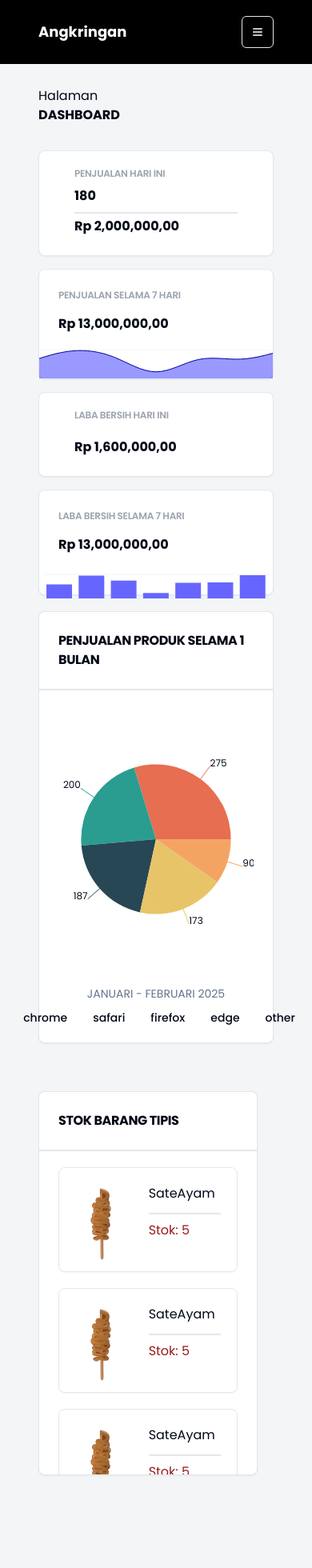
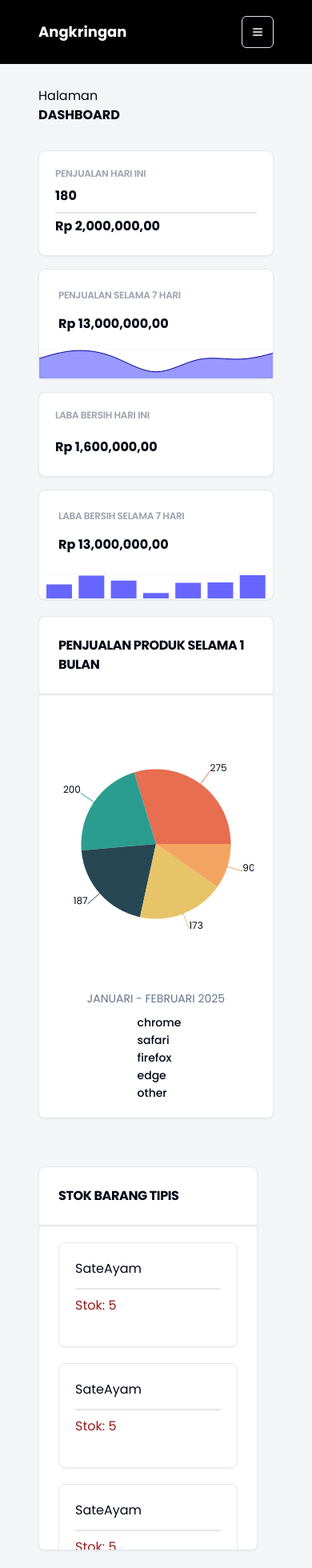
Before and after one commit to rifkyhilman/Angkringan-client, a React (Vite) app: page /dashboard in a window 390 px wide. Shown: the top 1960 px of the page at 80% size. Before the commit the page ends 1880 px from the top, so only its background shows below. Built offline with nearby package versions, Linux system fonts and the light colour scheme; sample sign-in values are in the browser's storage.

Commit message:
:iphone: Resize all cards dashboard
resize all cards dashboard

```diff
--- a/src/components/Cards/CardLimitStock.jsx
+++ b/src/components/Cards/CardLimitStock.jsx
@@ -14,8 +14,8 @@ const CardLimitStock = () => {
             </CardHeader>
             <CardContent className="flex-1 overflow-y-auto no-scrollbar">
                 <Card className="mt-5 pr-5 pt-5 h-[8.2rem]">
-                    <div className="grid grid-flow-col grid-rows-3 gap-2">
-                        <div className="row-span-3 mx-auto">
+                    <div className="grid grid-flow-col grid-rows-3 gap-2 max-sm:ml-5">
+                        <div className="row-span-3 mx-auto max-sm:hidden">
                             <img src={SateAyam} className="w-[100px] h-[100px]" alt="SateAyam"/>
                         </div>
                         <div className="col-span-2 border-b-2 border-b-gray-200 pb-3">SateAyam</div>
@@ -23,8 +23,8 @@ const CardLimitStock = () => {
                     </div>
                 </Card>
                 <Card className="mt-5 pr-5 pt-5 h-[8.2rem]">
-                    <div className="grid grid-flow-col grid-rows-3 gap-2">
-                        <div className="row-span-3 mx-auto">
+                    <div className="grid grid-flow-col grid-rows-3 gap-2 max-sm:ml-5">
+                        <div className="row-span-3 mx-auto max-sm:hidden">
                             <img src={SateAyam} className="w-[100px] h-[100px]" alt="SateAyam"/>
                         </div>
                         <div className="col-span-2 border-b-2 border-b-gray-200 pb-3">SateAyam</div>
@@ -32,8 +32,8 @@ const CardLimitStock = () => {
                     </div>
                 </Card>
                 <Card className="mt-5 pr-5 pt-5 h-[8.2rem]">
-                    <div className="grid grid-flow-col grid-rows-3 gap-2">
-                        <div className="row-span-3 mx-auto">
+                    <div className="grid grid-flow-col grid-rows-3 gap-2 max-sm:ml-5">
+                        <div className="row-span-3 mx-auto max-sm:hidden">
                             <img src={SateAyam} className="w-[100px] h-[100px]" alt="SateAyam"/>
                         </div>
                         <div className="col-span-2 border-b-2 border-b-gray-200 pb-3">SateAyam</div>
@@ -41,8 +41,8 @@ const CardLimitStock = () => {
                     </div>
                 </Card>
                 <Card className="mt-5 mb-5 pr-5 pt-5 h-[8.2rem]">
-                    <div className="grid grid-flow-col grid-rows-3 gap-2">
-                        <div className="row-span-3 mx-auto">
+                    <div className="grid grid-flow-col grid-rows-3 gap-2 max-sm:ml-5">
+                        <div className="row-span-3 mx-auto max-sm:hidden">
                             <img src={SateAyam} className="w-[100px] h-[100px]" alt="SateAyam"/>
                         </div>
                         <div className="col-span-2 border-b-2 border-b-gray-200 pb-3">SateAyam</div>
--- a/src/components/Cards/CardPie.jsx
+++ b/src/components/Cards/CardPie.jsx
@@ -34,11 +34,11 @@ const CardPie = () => {
               <div className="leading-none text-muted-foreground mb-2 uppercase">
                   januari - februari 2025
               </div>
-              <div className="flex items-center gap-2 font-medium leading-none">
+              <div className="flex items-center gap-2 font-medium leading-none max-sm:flex-col max-sm:items-start">
                   {ChartDataPie.map(data => {
                       return(
                           <div key={data.browser} className="flex mr-2">
-                              <div className={`bg-[${data.color}] w-3 h-auto mr-1`}></div>
+                              <div className={`bg-[hsl(var(${data.color}))] w-3 h-auto mr-1`}></div>
                               <p>{data.browser}</p>
                           </div>
                       )}
--- a/src/components/Cards/CardProfits.jsx
+++ b/src/components/Cards/CardProfits.jsx
@@ -8,10 +8,10 @@ import {
 const CardProfits = () => {
     return (
         <Card className="px-5 pt-3">
-            <CardHeader className= "py-2">
+            <CardHeader className= "py-2 px-0">
                 <CardTitle className="text-xs text-gray-400 uppercase">Laba Bersih Hari ini</CardTitle>
             </CardHeader>
-            <CardContent className="font-bold">
+            <CardContent className="font-bold px-0">
                 <div className="mt-3 text-base">
                     <p>Rp 1,600,000,00</p>
                 </div>
--- a/src/components/Cards/CardProfitsChart.jsx
+++ b/src/components/Cards/CardProfitsChart.jsx
@@ -22,7 +22,7 @@ const CardProfitsChart = () => {
                 <div className="-mt-[0.5rem] mb-5 px-6 font-bold">
                     <p>Rp 13,000,000,00</p>
                 </div>
-                <ChartContainer config={ChartConfig} className=" h-10 w-full -mb-[10px]">
+                <ChartContainer config={ChartConfig} className=" h-10 w-full -mb-[4px]">
                     <BarChart accessibilityLayer data={ChartData}>
                         <CartesianGrid vertical={false} />
                         <ChartTooltip
--- a/src/components/Cards/CardSale.jsx
+++ b/src/components/Cards/CardSale.jsx
@@ -8,10 +8,10 @@ import {
 const CardSale = () => {
     return(
         <Card className="px-5 pt-3">
-            <CardHeader className= "py-2">
+            <CardHeader className= "py-2 px-0">
                 <CardTitle className="text-xs text-gray-400 uppercase">Penjualan Hari ini</CardTitle>
             </CardHeader>
-            <CardContent className="font-bold">
+            <CardContent className="font-bold px-0">
                 <div className="border-b-2 border-b-gray-200 pb-2">
                     <p>180</p>
                 </div>
--- a/src/utils/dataDumy.jsx
+++ b/src/utils/dataDumy.jsx
@@ -160,11 +160,11 @@ const DataHistory = [
 ]
 
 const ChartDataPie = [
-    { browser: "chrome", visitors: 275, fill: "var(--color-chrome)", color: "hsl(var(--chart-1))"},
-    { browser: "safari", visitors: 200, fill: "var(--color-safari)", color: "hsl(var(--chart-2))"},
-    { browser: "firefox", visitors: 187, fill: "var(--color-firefox)", color: "hsl(var(--chart-3))"},
-    { browser: "edge", visitors: 173, fill: "var(--color-edge)", color: "hsl(var(--chart-4))"},
-    { browser: "other", visitors: 90, fill: "var(--color-other)", color: "hsl(var(--chart-5))"},
+    { browser: "chrome", visitors: 275, fill: "var(--color-chrome)", color: "--chart-1"},
+    { browser: "safari", visitors: 200, fill: "var(--color-safari)", color: "--chart-2"},
+    { browser: "firefox", visitors: 187, fill: "var(--color-firefox)", color: "--chart-3"},
+    { browser: "edge", visitors: 173, fill: "var(--color-edge)", color: "--chart-4"},
+    { browser: "other", visitors: 90, fill: "var(--color-other)", color: "--chart-5"},
   ];
 
 const ChartConfigPie = {
```
